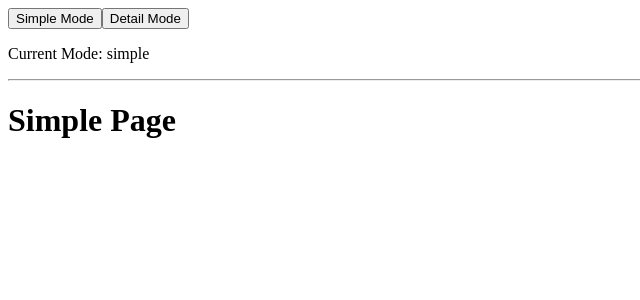
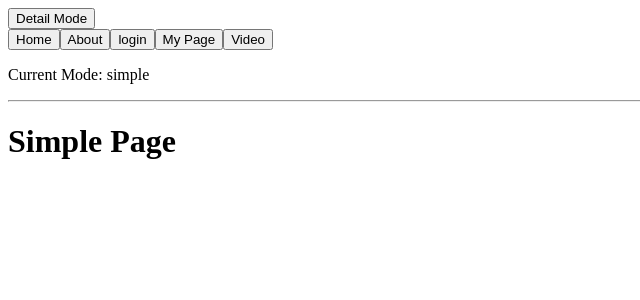
Before and after one commit to project-VODA/VODA, a React (Create React App) app in the folder front/voda/: page / in a window 1280 px wide. Shown: the top 300 px of the page, without its empty margins (0-640 px from the left). Built offline with nearby package versions, Linux system fonts and the light colour scheme.

Commit message:
[Front] Navbar 수정, link 수정, video 페이지(route) 추가

```diff
--- a/front/voda/src/App.tsx
+++ b/front/voda/src/App.tsx
@@ -11,11 +11,13 @@ import SimpleHomePage from './pages/simple/HomePage';
 import SimpleAbout from './pages/simple/About';
 import SimpleLogin from './pages/simple/Login';
 import SimpleMyPage from './pages/simple/MyPage';
+import SimpleVideo from './pages/simple/Video';
 
 import DetailHomePage from './pages/detail/HomePage';
 import DetailAbout from './pages/detail/About';
 import DetailLogin from './pages/detail/Login';
 import DetailMyPage from './pages/detail/MyPage';
+import DetailVideo from './pages/detail/Video';
 
 
 const App: React.FC = () => {
@@ -28,27 +30,12 @@ const App: React.FC = () => {
       <Navbar />
       {screenMode === 'simple' && (
         <Routes>
-          <Route
-            path="/"
-            element={<SimpleHomePage />}
-          />
-          <Route
-            path="/about"
-            // path="/about/*"
-            element={<SimpleAbout />}
-          />
-          <Route
-            path="/login"
-            element={<SimpleLogin />}
-          />
-          <Route
-            path="/mypage"
-            element={<SimpleMyPage />}
-          />
-          <Route
-            path='*'
-            element={<Navigate replace to="/"/>}
-          />
+          <Route path='/' element={<SimpleHomePage />} />
+          <Route path='/about' element={<SimpleAbout />} />
+          <Route path='/login' element={<SimpleLogin />} />
+          <Route path='/mypage' element={<SimpleMyPage />} />
+          <Route path='/video' element={<SimpleVideo />} />
+          <Route path='*' element={<Navigate replace to="/"/>} />
         </Routes>
       )}
       {screenMode === 'detail' && (
@@ -71,6 +58,10 @@ const App: React.FC = () => {
             element={<DetailMyPage />}
           />
           <Route
+            path="/video"
+            element={<DetailVideo />}
+          />
+          <Route
             path='*'
             element={<Navigate replace to="/"/>}
           />
--- a/front/voda/src/components/Navbar.tsx
+++ b/front/voda/src/components/Navbar.tsx
@@ -2,6 +2,7 @@ import React from 'react';
 import { connect } from 'react-redux';
 import { setScreenMode } from '../store/actions';
 import { RootState } from '../store/reducers'; // RootState를 가져옵니다.
+import { Link } from 'react-router-dom';
 
 interface Props {
   screenMode: 'simple' | 'detail'; // screenMode 타입을 RootState에 맞게 변경합니다.
@@ -9,14 +10,36 @@ interface Props {
 }
 
 const Navbar: React.FC<Props> = ({ screenMode, setScreenMode }) => {
-  const handleModeChange = (newMode: 'simple' | 'detail') => {
-    setScreenMode(newMode); // 변경된 액션 이름을 사용합니다.
+  const handleModeChange = () => { // (newMode: 'simple' | 'detail') 원래의 매개변수
+    setScreenMode(screenMode === 'simple' ? 'detail' : 'simple'); // 변경된 액션 이름을 사용합니다.
   };
 
   return (
     <nav>
-      <button onClick={() => handleModeChange('simple')}>Simple Mode</button>
-      <button onClick={() => handleModeChange('detail')}>Detail Mode</button>
+      <div>
+        <button onClick={handleModeChange}>
+          {screenMode === 'simple' ? 'Detail Mode' : 'Simple Mode'}
+        </button>
+        {/* <button onClick={() => handleModeChange('simple')}>Simple Mode</button>
+        <button onClick={() => handleModeChange('detail')}>Detail Mode</button> */}
+      </div>
+      <div>
+        <Link to="/">
+          <button>Home</button>
+        </Link>
+        <Link to="/about">
+          <button>About</button>
+        </Link>
+        <Link to="/login">
+          <button>login</button>
+        </Link>
+        <Link to="/mypage">
+          <button>My Page</button>
+        </Link>
+        <Link to="/video">
+          <button>Video</button>
+        </Link>
+      </div>
       <p>Current Mode: {screenMode}</p>
       <hr />
     </nav>
--- /dev/null
+++ b/front/voda/src/pages/detail/Video.tsx
@@ -0,0 +1,14 @@
+import React from "react";
+
+const DetailVideo = () => {
+  return (
+    <div>
+      <h1>Detail - Video</h1>
+      <div>
+
+      </div>
+    </div>
+  );
+};
+
+export default DetailVideo;
```
Also changed, not shown: front/voda/src/components/RTCVideo.tsx (added), front/voda/src/pages/simple/Video.tsx (added).
